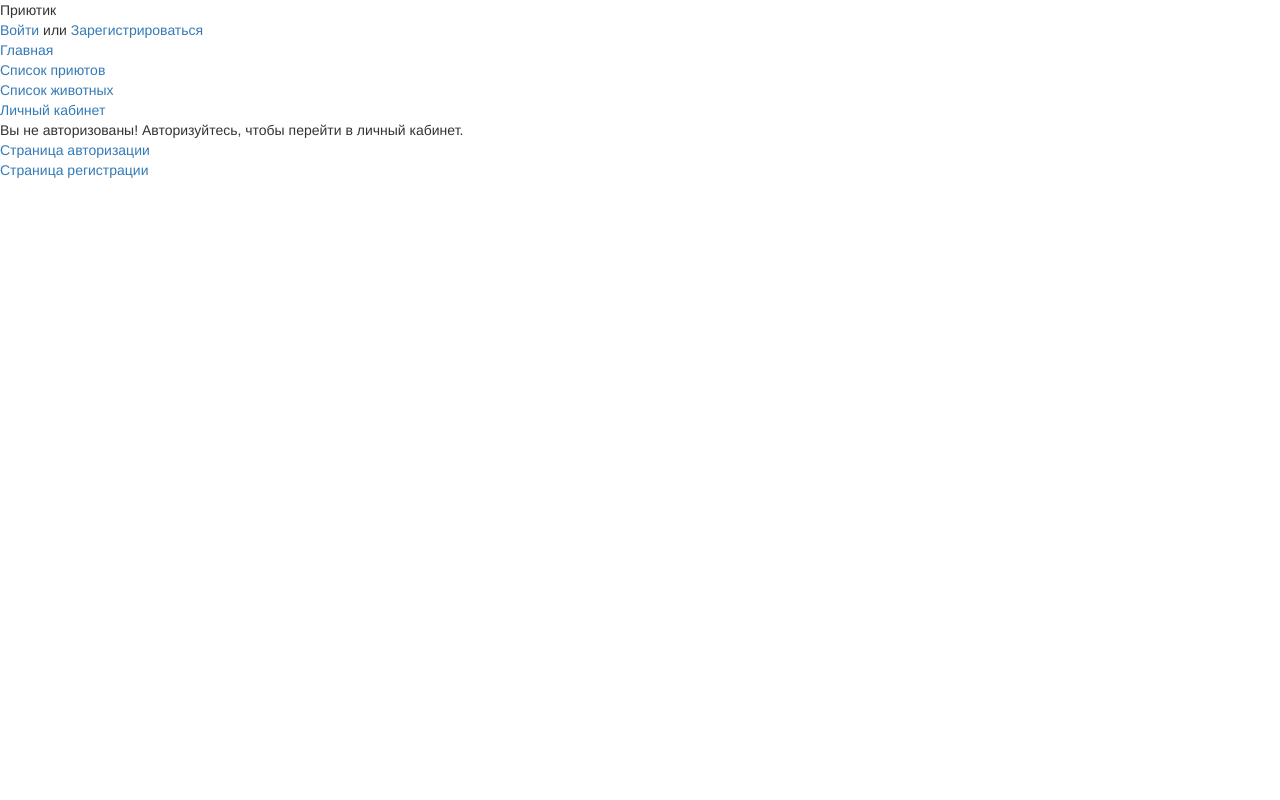
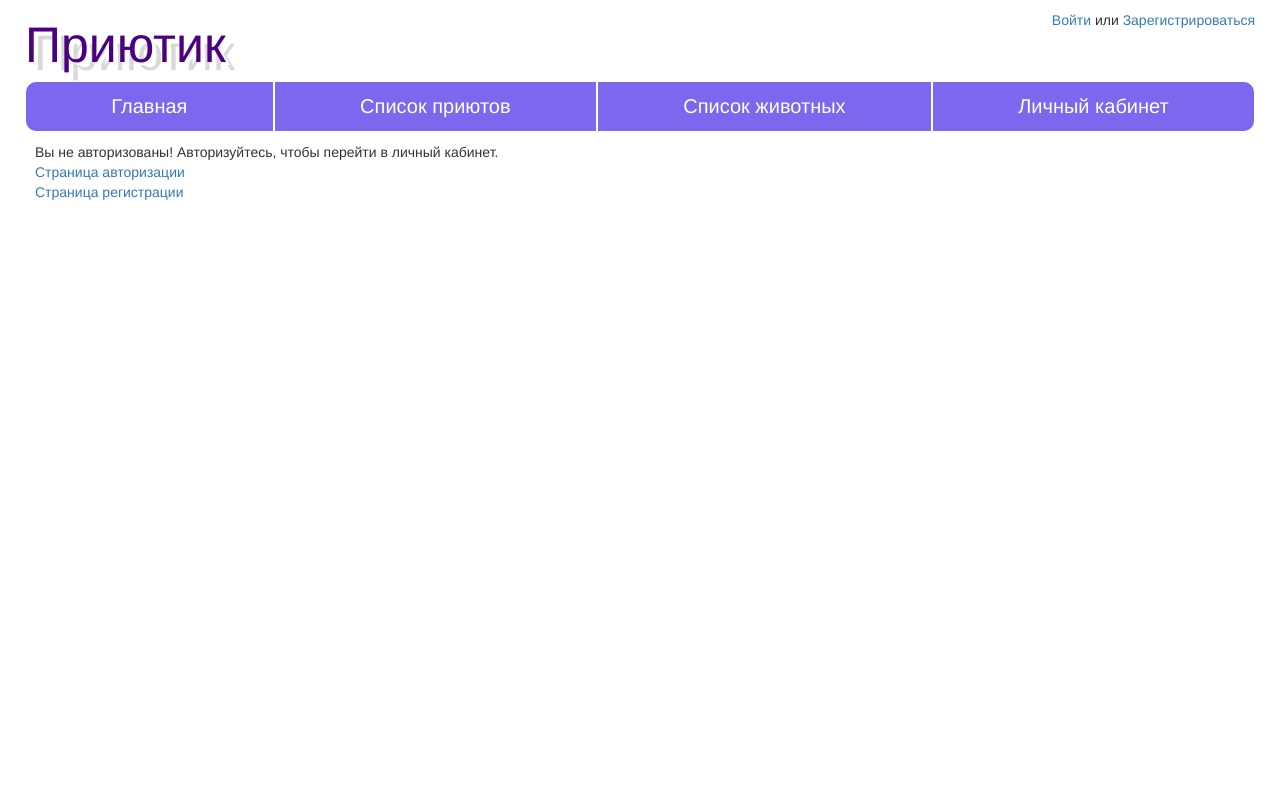
Before and after one commit to ValentinaRy/sphere, a Django app: page /shelters/account/ in a window 1280 px wide. Run offline with Django 3.2, Linux system fonts and the light colour scheme; data that the repository does not hold is empty; some libraries are stand-ins or nearby versions.

Commit message:
many changes

```diff
--- /dev/null
+++ b/my_proj/shelters/static/css/style.css
@@ -0,0 +1,94 @@
+body {
+    padding-left: 25;
+    padding-right: 25;
+    padding-top: 10;
+    padding-bottom: 20;
+}
+
+/**
+Верхние две панели
+ */
+
+/**
+Основной flex-контейнер
+ */
+
+.flex-container {
+    display: flex;
+    flex-direction: row;
+    flex-wrap: wrap;
+    justify-content: space-between;
+    align-content: stretch;
+}
+
+.flex-container >* {
+    flex-grow: 1;
+}
+
+/**
+Первая панель: название слева и авторизация справа
+ */
+
+/**
+Стиль для названия.
+Когда-нибудь его заменит картинка
+ */
+
+.site-name {
+    font-size: 50;
+    color: INDIGO;
+    text-shadow: 4px 3px 0px #fff, 9px 8px 0px rgba(0,0,0,0.15);
+}
+
+/**
+Стиль для кнопки авторизации
+ */
+
+.main-auth {
+    text-align: right;
+}
+
+/**
+Вторая панель: меню (Главная, Приюты, Животные, ЛК)
+ */
+
+/**
+Стили главного меню.
+Много странностей...
+ */
+
+.main-menu {
+    font-size: 20;
+}
+
+.main-menu div {
+    background-color: MEDIUMSLATEBLUE;
+    text-align: center;
+    margin: 1;
+    padding: 10;
+}
+
+.main-menu :first-child div {
+    border-radius: 10px 0px 0px 10px;
+}
+
+.main-menu :last-child  div{
+    border-radius: 0px 10px 10px 0px;
+}
+
+.main-menu a {
+    color: WHITE;
+    text-decoration: none;
+}
+
+.main-menu div:hover {
+    background-color: SLATEBLUE;
+}
+
+/**
+Содержимое сайта
+ */
+
+.content {
+    padding: 10;
+}
--- a/my_proj/templates/base.html
+++ b/my_proj/templates/base.html
@@ -11,21 +11,23 @@
     </head>
     <body>
         <div>
-            <div>
-                <div>Приютик</div>
-                {% if user.is_authenticated %}
-                    <div>Добро пожаловать, {{ user.username }}. <a href="{% url 'logout' %}">Выйти</a></div>
-                {% else %}
-                    <div><a href="{% url 'login' %}">Войти</a> или <a href="{% url 'signup' %}">Зарегистрироваться</a></div>
-                {% endif %}
+            <div class="flex-container">
+                <div class="site-name">Приютик</div>
+                <div class="main-auth">
+                    {% if user.is_authenticated %}
+                        Добро пожаловать, {{ user.username }}. <a href="{% url 'logout' %}">Выйти</a>
+                    {% else %}
+                        <a href="{% url 'login' %}">Войти</a> или <a href="{% url 'signup' %}">Зарегистрироваться</a>
+                    {% endif %}
+                </div>
             </div>
-            <div>
-                <div><a href="{% url 'main_page' %}">Главная</a></div>
-                <div><a href="{% url 'shelter_list'%}">Список приютов</a></div>
-                <div><a href="{% url 'pet_list' %}">Список животных</a></div>
-                <div><a href="{% url 'account' %}">Личный кабинет</a></div>
+            <div class="flex-container main-menu">
+                <a href="{% url 'main_page' %}"><div>Главная</div></a>
+                <a href="{% url 'shelter_list'%}"><div>Список приютов</div></a>
+                <a href="{% url 'pet_list' %}"><div>Список животных</div></a>
+                <a href="{% url 'account' %}"><div>Личный кабинет</div></a>
             </div>
-            <div>
+            <div class="content">
             {% block content %}
             {% endblock %}
             </div>
```
Also changed, not shown: my_proj/generation.py (+9 -9 lines), my_proj/templates/shelters/shelter_list.html (+8 -3 lines).
